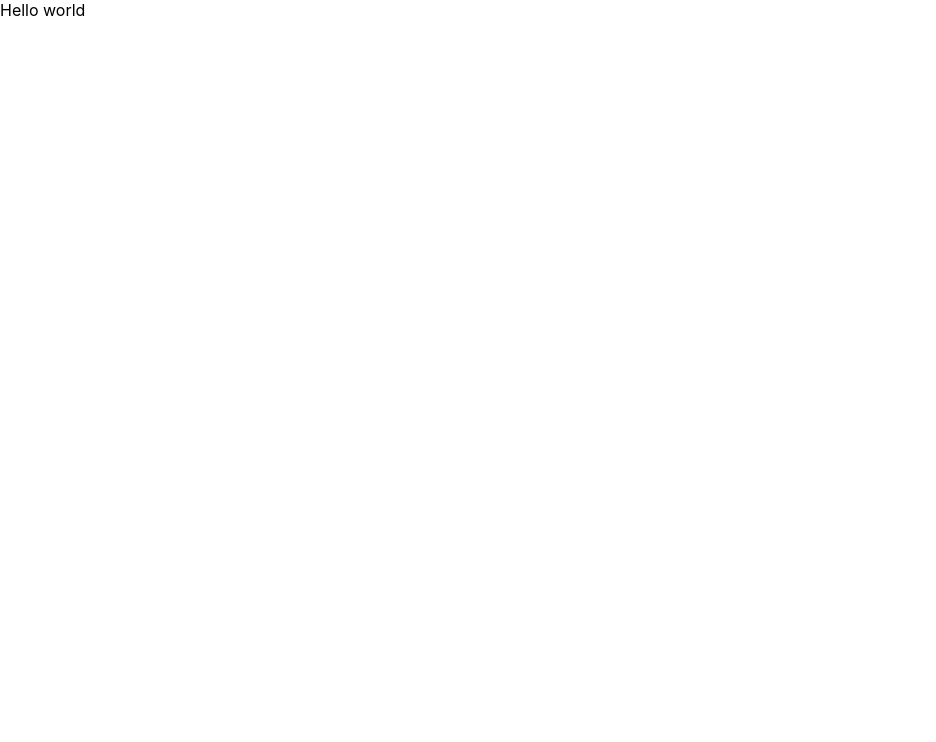
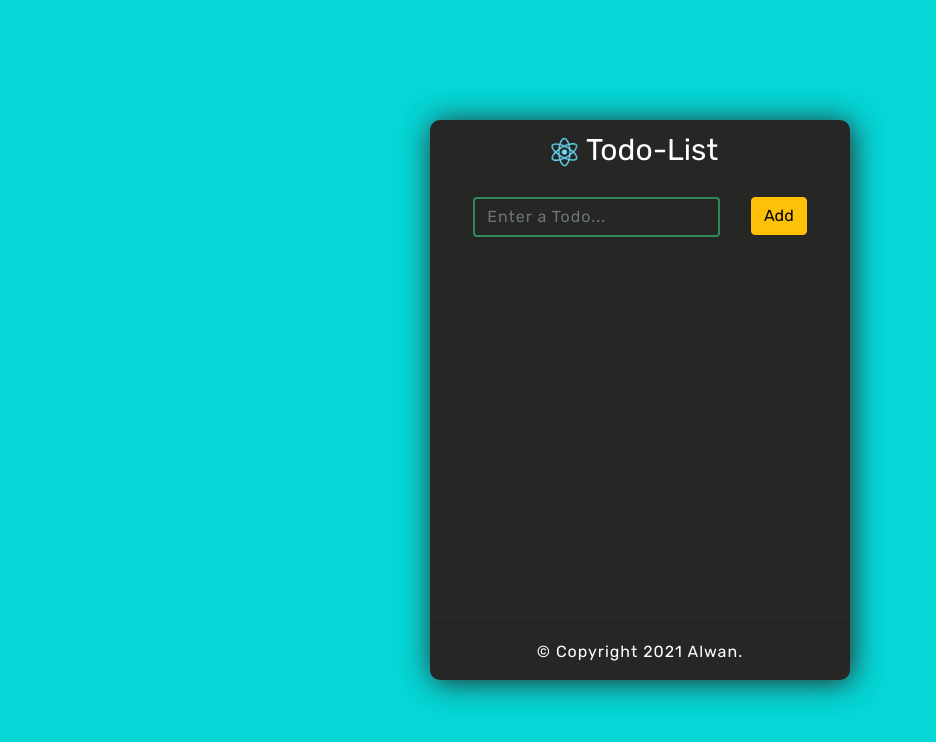
Before and after one commit to wanrabbae/react-todo-list, a React (Create React App) app: page / in a window 1280 px wide. Shown: the top 742 px of the page, without its empty margins (0-936 px from the left). Built offline with nearby package versions, Linux system fonts and the light colour scheme.

Commit message:
Make form and show list of todo

```diff
--- a/src/App.css
+++ b/src/App.css
@@ -1,11 +1,13 @@
-.App {
+@import url('https://fonts.googleapis.com/css2?family=Rubik&display=swap');
+
+/* .App {
     text-align: center;
 }
 
 .App-logo {
     height: 40vmin;
     pointer-events: none;
-  width: 100px;
+    width: 200px;
 }
 
 @media (prefers-reduced-motion: no-preference) {
@@ -37,4 +39,60 @@
     to {
         transform: rotate(360deg);
     }
+} */
+
+body {
+    background-color: rgb(5, 214, 214);
 }
+
+
+.wrapper {
+    height: 100vh;
+    color: white;
+    font-family: 'Rubik', sans-serif;
+}
+
+.card {
+    width: 420px;
+    /* background-color: rgb(28, 29, 28); */
+    background-color: rgb(38, 38, 37);
+    height: 70%;
+    border-radius: 10px;
+    border: none;
+    box-shadow: 2px 2px 30px rgb(41, 40, 40);
+}
+
+.card-header {
+    font-size: 30px;
+    background: none;
+    border: none;
+    margin-right: 3%;
+}
+
+.logoReact {
+    width: 30px;
+}
+
+.card-footer {
+    background: none;
+    letter-spacing: 1px;
+}
+
+.formGroup .formControl {
+    background: none;
+    border: 2px solid seagreen;
+    outline: none;
+    color: white;
+    letter-spacing: 1px;
+}
+
+.listTodos {
+    list-style-type: none;
+}
+
+.listTodos .form-control {
+    background: none;
+    width: 100%;
+    color: white;
+    border: 2px solid slateblue;
+}
--- a/src/App.js
+++ b/src/App.js
@@ -1,9 +1,43 @@
-import React from 'react';
+import React, { useState } from 'react';
+import logo from './logo.svg';
+import './App.css';
+import Form from './components/Form';
+import TodoList from './components/TodoList';
 
 function App(props) {
+  const [input, setInput] = useState('')
+  const [todos, setTodos] = useState([])
+
   return (
     <div>
-      Hello world
+      <div className="d-flex justify-content-center align-items-center wrapper">
+        <div className="card">
+          <div className="card-header text-center">
+            <img src={process.env.PUBLIC_URL + '/img/react.gif'} className="logoReact img-fluid" alt="" /> Todo-List
+        </div>
+          <div className="card-body">
+            <div className="container">
+              <div className="formWrap">
+                <Form
+                  input={input}
+                  setInput={setInput}
+                  todos={todos}
+                  setTodos={setTodos}
+                />
+              </div>
+              <div className="listOfTodos">
+                <TodoList
+                  todos={todos}
+                  setTodos={setTodos}
+                />
+              </div>
+            </div>
+          </div>
+          <div className="card-footer text-center py-3">
+            &copy; Copyright 2021 Alwan.
+        </div>
+        </div>
+      </div>
     </div>
   );
 }
--- /dev/null
+++ b/src/components/Form.js
@@ -0,0 +1,28 @@
+import React, { } from 'react';
+import { v4 as uuidV4 } from 'uuid';
+
+function Form({ input, setInput, todos, setTodos }) {
+
+    const formHandler = (e) => {
+        e.preventDefault()
+        setTodos([...todos, { id: uuidV4(), title: input, completed: false }])
+        setInput('')
+    }
+
+    return (
+        <div className="row">
+            <div className="col-md-12">
+                <form action="" onSubmit={formHandler} className="d-flex justify-content-around">
+                    <div className="form-group formGroup">
+                        <input type="text" name="inputTodo" id="inputTodo" className="form-control formControl" required placeholder="Enter a Todo..." value={input} onChange={e => setInput(e.target.value)} />
+                    </div>
+                    <div className="form-group formGroup">
+                        <button type="submit" name="submit" className="btn btn-warning">Add</button>
+                    </div>
+                </form>
+            </div>
+        </div>
+    );
+}
+
+export default Form;
--- /dev/null
+++ b/src/components/TodoList.js
@@ -0,0 +1,19 @@
+import React from 'react';
+
+function TodoList({ todos, setTodos }) {
+    return (
+        <div className="container mt-3">
+            {
+                todos.map((todo) => {
+                    return (
+                        <li key={todo.id} className="listTodos mb-3">
+                            <input type="text" name="todo" id="todo" value={todo.title} className="form-control" onChange={e => e.preventDefault()} />
+                        </li>
+                    )
+                })
+            }
+        </div>
+    );
+}
+
+export default TodoList;
--- a/src/index.css
+++ /dev/null
@@ -1,13 +0,0 @@
-body {
-  margin: 0;
-  font-family: -apple-system, BlinkMacSystemFont, 'Segoe UI', 'Roboto', 'Oxygen',
-    'Ubuntu', 'Cantarell', 'Fira Sans', 'Droid Sans', 'Helvetica Neue',
-    sans-serif;
-  -webkit-font-smoothing: antialiased;
-  -moz-osx-font-smoothing: grayscale;
-}
-
-code {
-  font-family: source-code-pro, Menlo, Monaco, Consolas, 'Courier New',
-    monospace;
-}
--- a/src/index.js
+++ b/src/index.js
@@ -1,6 +1,9 @@
 import React from 'react';
 import ReactDOM from 'react-dom';
-import './index.css';
+
+import 'popper.js';
+import 'bootstrap/dist/css/bootstrap.css'
+
 import App from './App';
 import reportWebVitals from './reportWebVitals';
 
```
Also changed, not shown: public/img/react.gif (added). Lines whose indentation alone changed are shown as unchanged.
